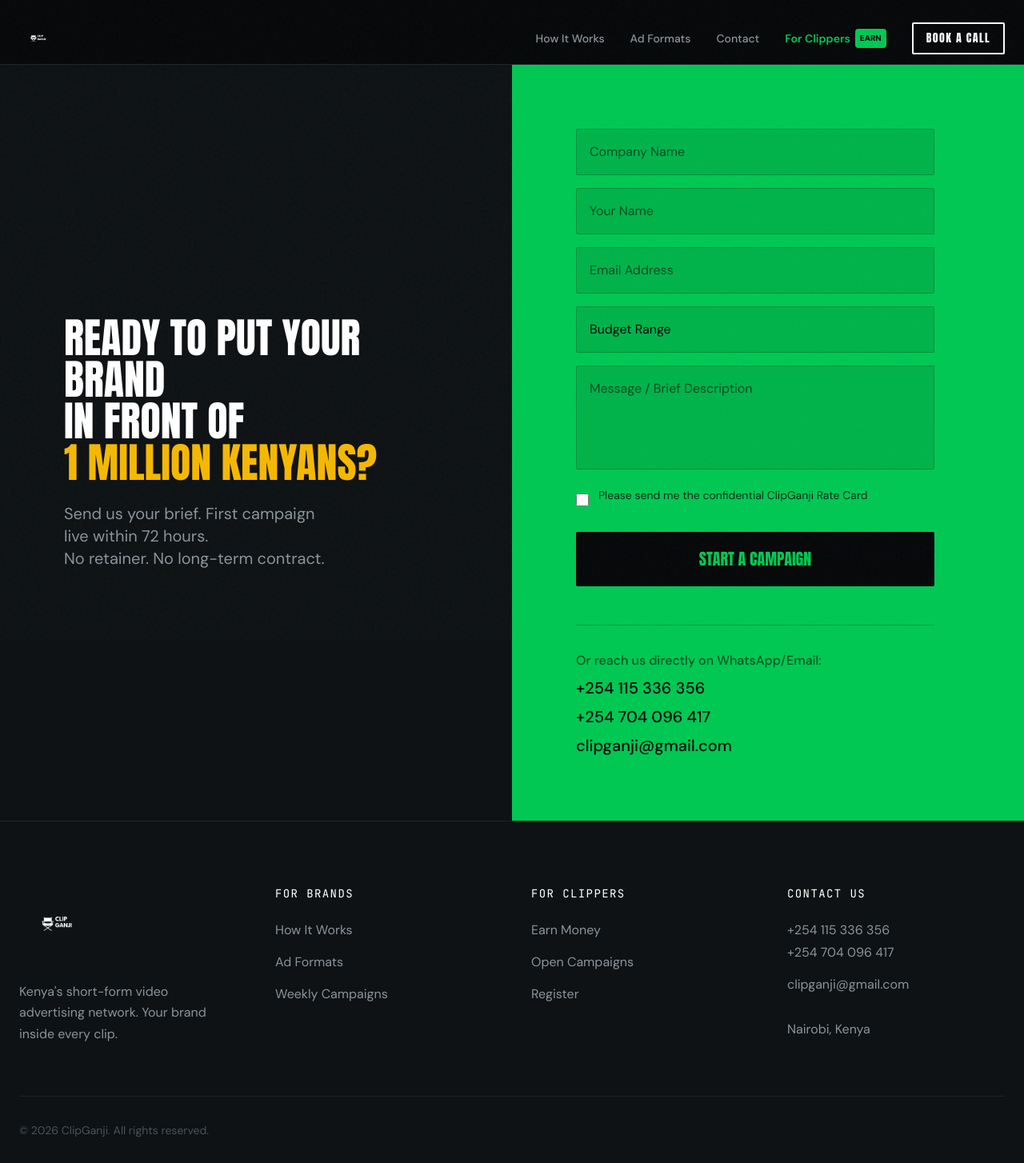
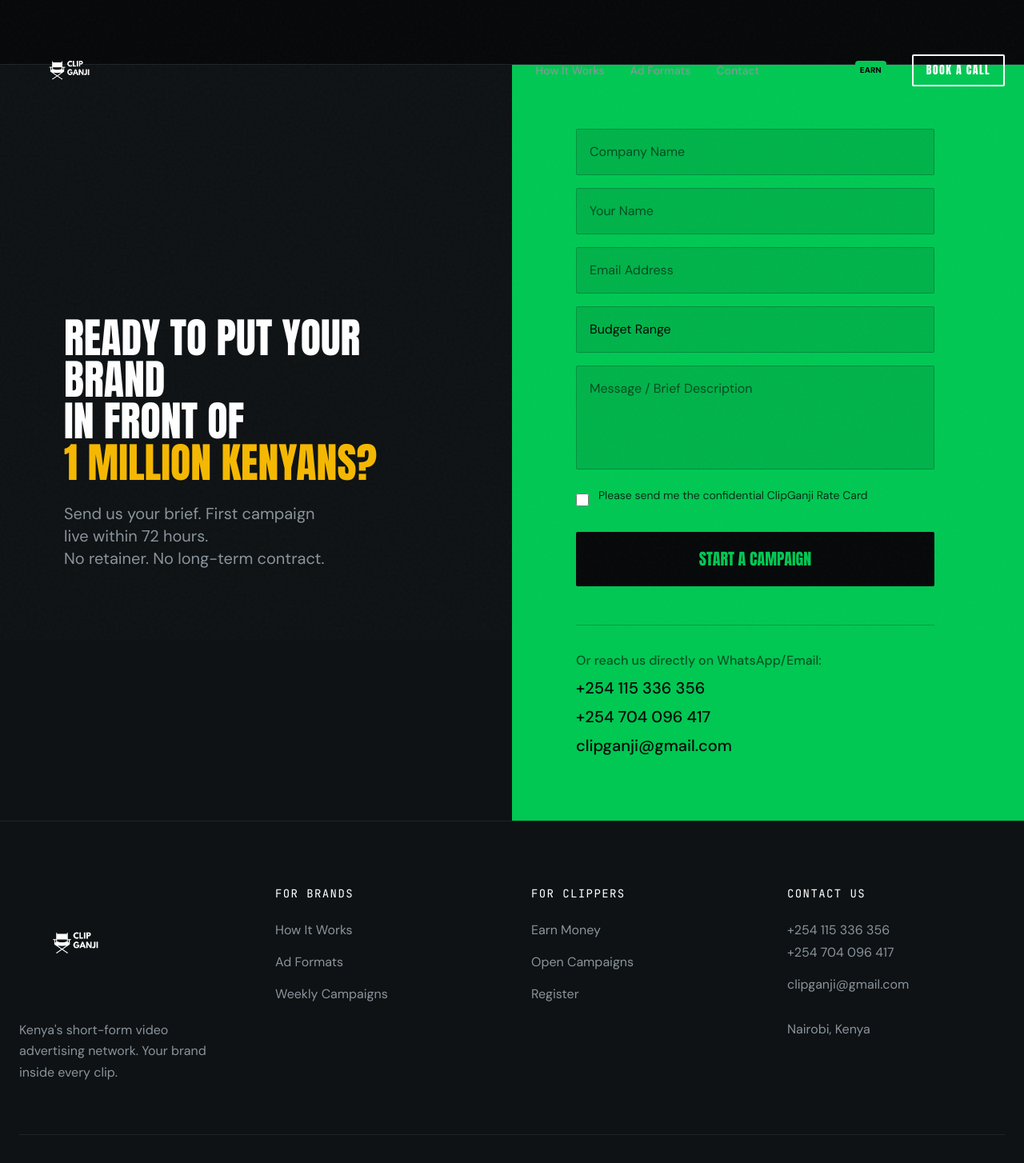
Before and after one commit to NewLongMoney/ClipGanji, a Next.js app: page /contact in a window 1280 px wide. Shown: the top 1454 px of the page at 80% size. Built offline with nearby package versions, Linux system fonts and the light colour scheme.

Commit message:
style: make logo 3x bigger and more visible in Navbar and Footer

```diff
--- a/app/components/layout/Footer.tsx
+++ b/app/components/layout/Footer.tsx
@@ -11,7 +11,7 @@
                     {/* Column 1 */}
                     <div className="md:col-span-1">
                         <Link href="/" className="inline-flex items-center mb-6">
-                            <Image src="/images/LogoNoBackground.png" alt="ClipGanji Logo" width={150} height={100} className="h-16 md:h-24 w-auto object-contain hover:scale-105 transition-transform" />
+                            <Image src="/images/LogoNoBackground.png" alt="ClipGanji Logo" width={300} height={200} className="h-24 md:h-36 w-auto object-contain hover:scale-105 transition-transform" />
                         </Link>
                         <p className="font-sans text-gray-light max-w-xs leading-relaxed">
                             Kenya&apos;s short-form video advertising network. Your brand inside every clip.
--- a/app/components/layout/Navbar.tsx
+++ b/app/components/layout/Navbar.tsx
@@ -34,7 +34,7 @@
         >
             <div className="container mx-auto px-6 max-w-7xl flex items-center justify-between">
                 <Link href="/" className="flex items-center group">
-                    <Image src="/images/LogoNoBackground.png" alt="ClipGanji Logo" width={180} height={40} className="h-10 md:h-12 w-auto object-contain" priority />
+                    <Image src="/images/LogoNoBackground.png" alt="ClipGanji Logo" width={400} height={150} className="h-24 md:h-32 w-auto object-contain transition-transform group-hover:scale-105" priority />
                 </Link>
 
                 {/* Desktop Nav */}
```
